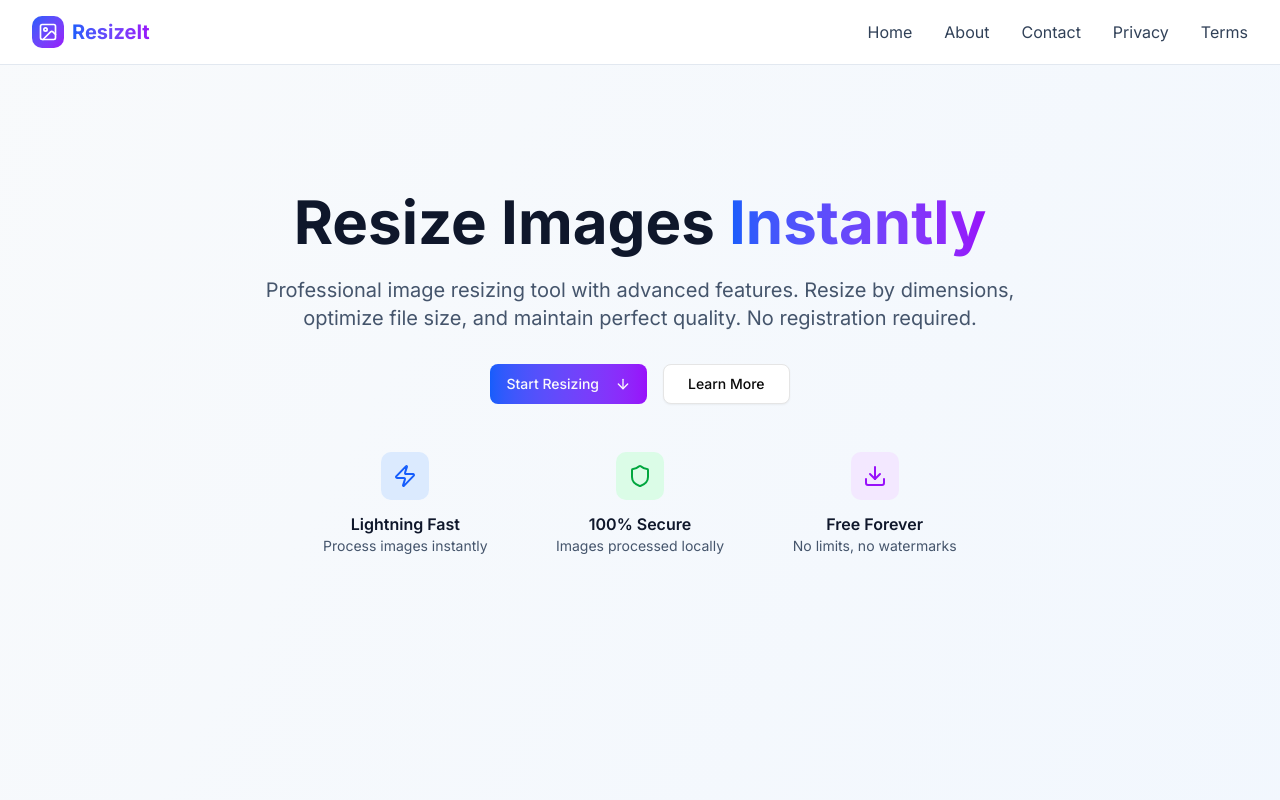
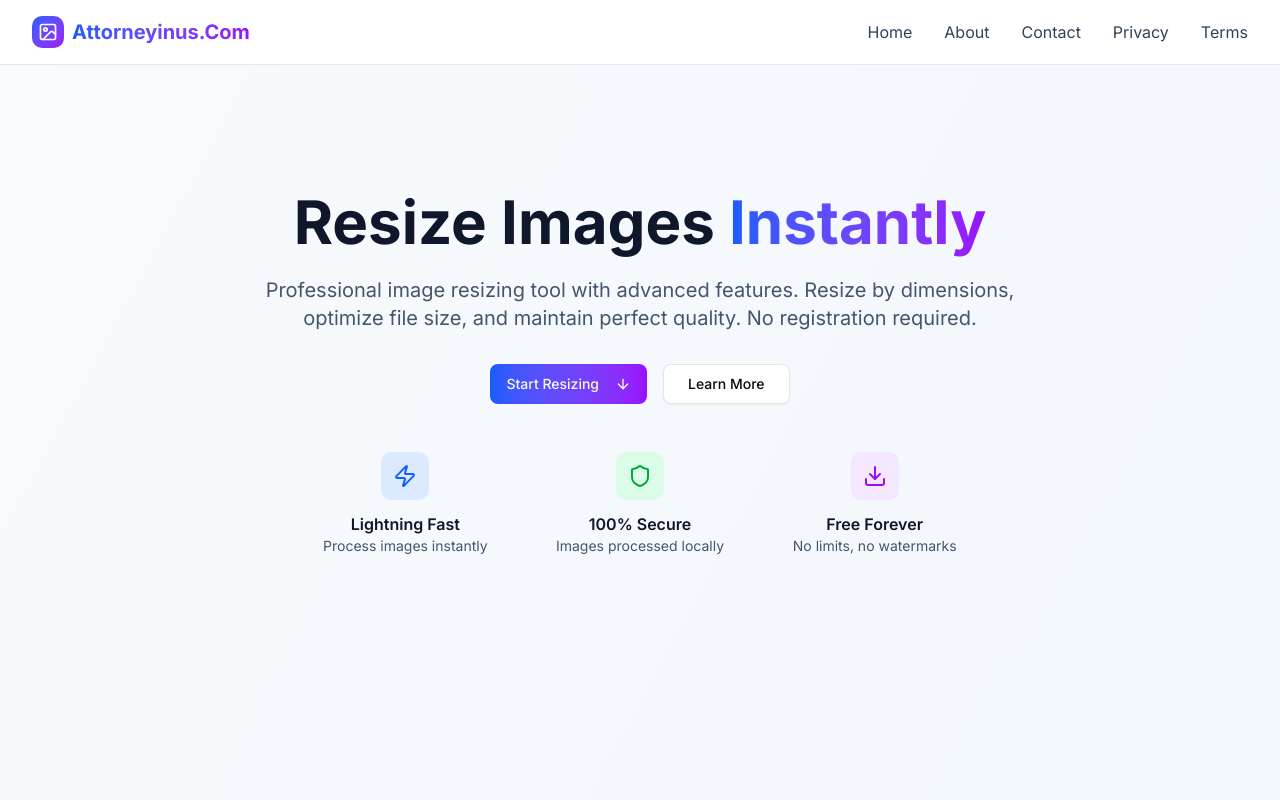
Before and after one commit to tejupanghal/attorneyinus, a Next.js app: page / in a window 1280 px wide. Shown: the top 800 px of the page. Built offline with nearby package versions, Linux system fonts and the light colour scheme.

Commit message:
Update navigation.tsx

```diff
--- a/src/components/navigation.tsx
+++ b/src/components/navigation.tsx
@@ -17,7 +17,7 @@ export function Navigation() {
               <ImageIcon className="w-5 h-5 text-white" />
             </div>
             <span className="text-xl font-bold bg-gradient-to-r from-blue-600 to-purple-600 bg-clip-text text-transparent">
-              ResizeIt
+             Attorneyinus.Com
             </span>
           </Link>
 
```
